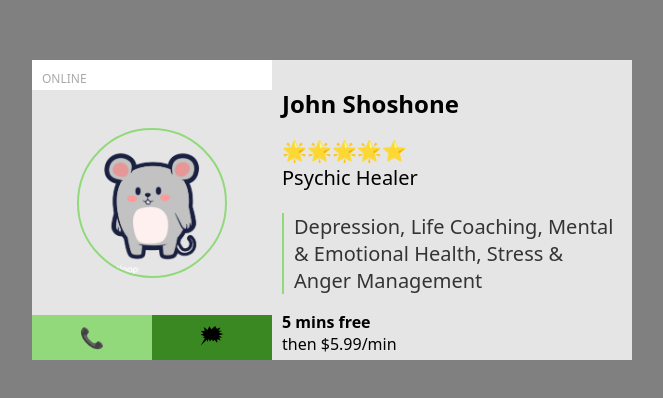
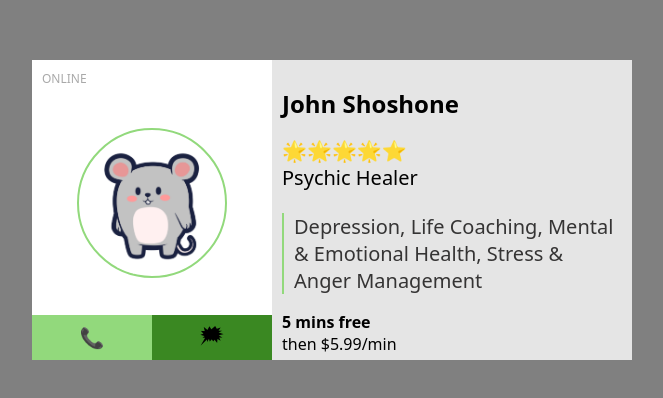
Before and after one commit to bluesnake0818/flexbox-grid-responsive-design-lab, a plain HTML site: page index.html in a window 1280 px wide. Shown: the part 198-596 px from the top of the page, without its empty margins (308-971 px from the left). Drawn offline with Linux system fonts and the light colour scheme.

Commit message:
final version

```diff
--- a/css/style.css
+++ b/css/style.css
@@ -21,38 +21,37 @@ body {
 /* Use a system font, if none are available use an available sans-sarif   font */
   font-family: system-ui, -apple-system, BlinkMacSystemFont, "Segoe UI",
     Roboto, Oxygen-Sans, Ubuntu, Cantarell, "Helvetica Neue", sans-serif;
-  /* margin: 0 auto; */
   display: flex;
   flex-direction: column;
   justify-content: center;
   align-items: center;
-  /* max-width: 700px; */
   font-size: 24px;
   height: 100vh;
 }
 
 main {
-  /* grid-column: 2/8;
-  grid-row: 2/5; */
   justify-content: space-between;
   display: flex;
-  /* align-self: center; */
   flex-direction: column;
   background-color: #ffffff;
   height: 500px;
-  /* min-width: 300px;
-  max-width: 300px; */
   width: 300px;
   font-size: 20px;
 }
 
-img {
+#image-area {
+  display: flex;
+  align-items: center;
+  justify-content: center;
+  background-color: white;
+  padding: 7.5px 0 7.5px 0;
+}
+
+#image-area img {
   width: 100px;
   height: 100px;
   border: 2px solid;
   border-radius: 50%;
-  /* align-items: center;
-  align-content: center; */
   margin: 0 auto;
   border-color: #92d97c;
 }
@@ -74,7 +73,6 @@ p#promotion {
 }
 
 p#quote {
-  /* height:10px; */
   margin-top: 5px;
 }
 
@@ -140,7 +138,6 @@ div#status {
 
 
 @media only screen and (min-width: 768px) {
-  /* wrap, order */
 
   main {
     height: 300px;
@@ -160,14 +157,12 @@ div#status {
     background-color: #ffffff;
   }
 
-
-  img {
+  #image-area img {
     margin: 30px 0;
     width: 150px;
     height: 150px;
-    align-self: center;
+  }
 
-  }
 
   #contact {
     width: 40%;
@@ -213,7 +208,6 @@ div#status {
     order: 5;
     display:flex;
     flex-wrap: wrap;
-    /* height: 20%; */
     margin: 0 0 0 10px;
     padding-left: 10px;
     border-left: 2px solid;
@@ -221,8 +215,6 @@ div#status {
   }
 
   #brand > p{
-    /* height: 30%;
-    width: 60%; */
     font-size: 20px;
     display: contents;
     align-items: flex-start;
@@ -232,7 +224,6 @@ div#status {
 
   #offer {
     width: 60%;
-    /* height: 10%; */
     order: 6;
     display: flex;
     flex-direction: column;
@@ -243,7 +234,6 @@ div#status {
 
   #offer > p {
     width: 60%;
-    /* height: 100%; */
     order: 6;
     margin: 0;
     text-align: left;
--- a/index.html
+++ b/index.html
@@ -11,7 +11,9 @@
 <body>
   <main>
       <div id="status">ONLINE</div>
-      <img src="./assets/rat.png" alt="placeholder avatar">
+      <div id="image-area">
+        <img src="./assets/rat.png" alt="placeholder avatar">
+      </div>
       <h1 id="name">John Shoshone</h1>
       <section id="occupation">
         <p id="ratings">🌟🌟🌟🌟⭐</p>
```
